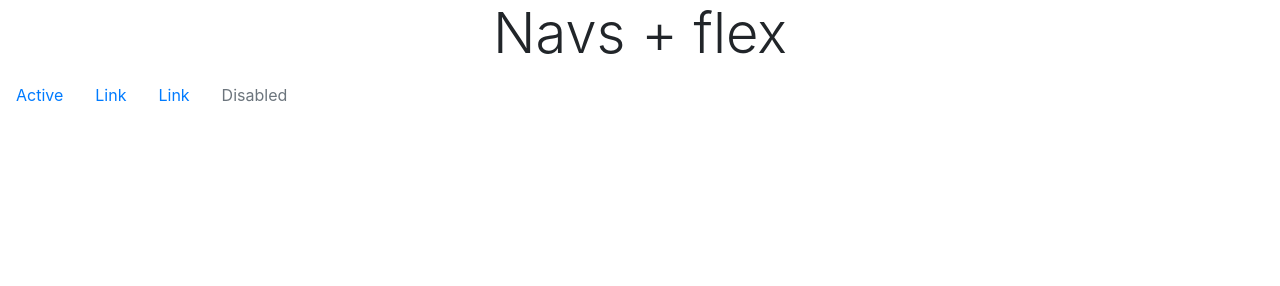
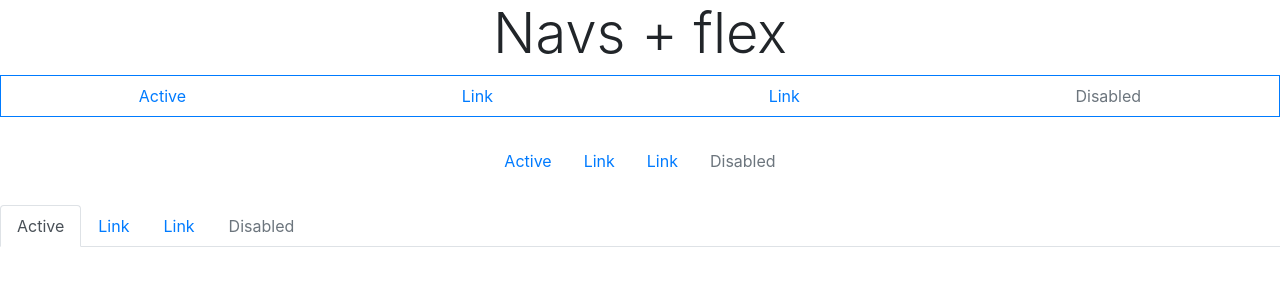
Before and after one commit to usmanhaider461/bootstrap-4, a plain HTML site: page nav-flex.html in a window 1280 px wide. Drawn offline with Linux system fonts and the light colour scheme.

Commit message:
making navs in bootstrap 4 flexbox

```diff
--- a/nav-flex.html
+++ b/nav-flex.html
@@ -10,7 +10,35 @@
 
 <body>
     <h1 class="text-center display-4">Navs + flex</h1>
-    <ul class="nav">
+    <ul class="nav border-primary border justify-content-around">
+        <li class="nav-item">
+            <a href="#" class="active nav-link">Active</a>
+        </li>
+        <li class="nav-item">
+            <a href="#" class=" nav-link">Link</a>
+        </li>
+        <li class="nav-item">
+            <a href="#" class=" nav-link">Link</a>
+        </li>
+        <li class="nav-item">
+            <a href="#" class=" nav-link disabled">Disabled</a>
+        </li>
+    </ul>
+    <ul class="nav mt-4 flex-column flex-sm-row align-items-center justify-content-center">
+        <li class="nav-item">
+            <a href="#" class="active nav-link">Active</a>
+        </li>
+        <li class="nav-item">
+            <a href="#" class=" nav-link">Link</a>
+        </li>
+        <li class="nav-item">
+            <a href="#" class=" nav-link">Link</a>
+        </li>
+        <li class="nav-item">
+            <a href="#" class=" nav-link disabled">Disabled</a>
+        </li>
+    </ul>
+    <ul class="nav nav-tabs mt-4">
         <li class="nav-item">
             <a href="#" class="active nav-link">Active</a>
         </li>
```
